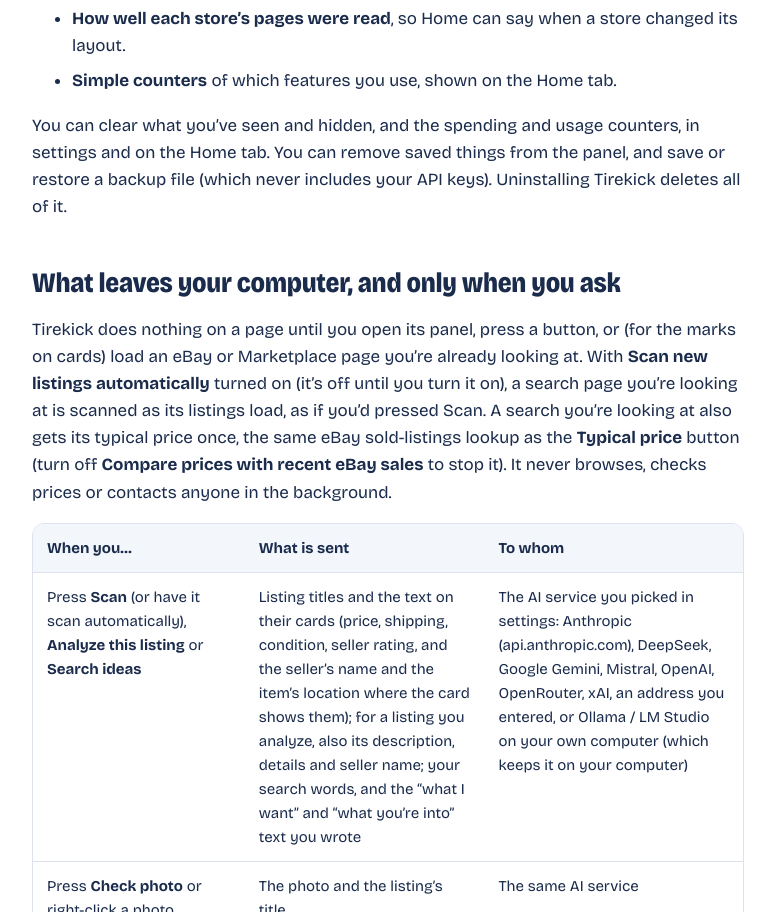
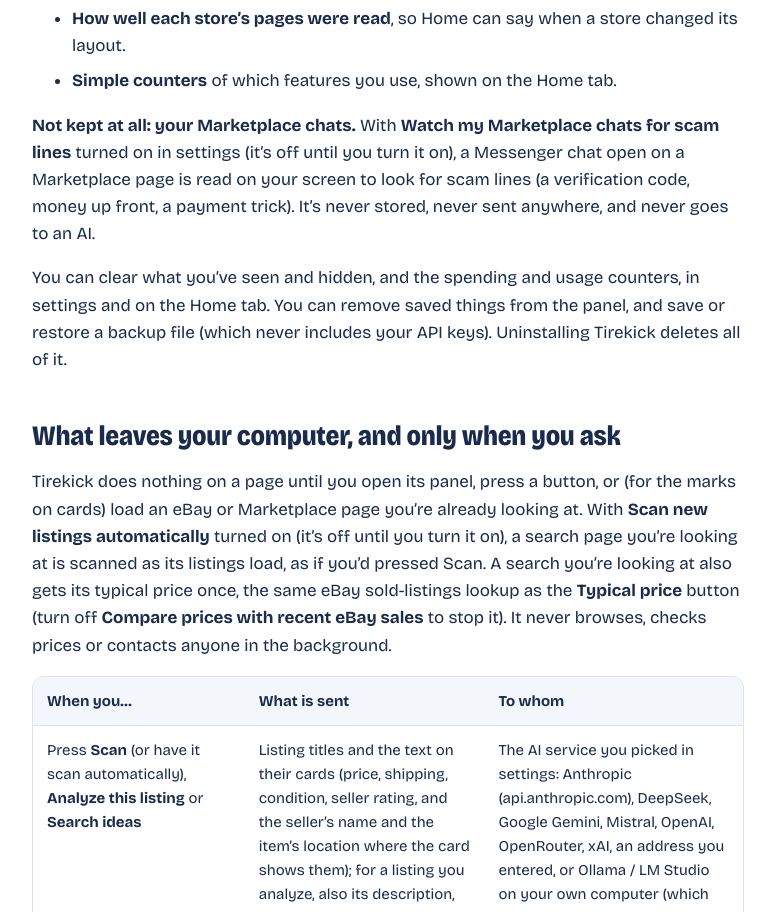
Before and after one commit to dabloonery/tirekick-site, a plain HTML site: page privacy.html in a window 1280 px wide. Shown: the part 1199-2111 px from the top of the page, without its empty margins (252-1027 px from the left). Drawn offline with Linux system fonts and the light colour scheme.

Commit message:
Privacy: the opt-in Marketplace chat check reads chats on screen only, never keeps or sends them (#16)
Claude-Session: https://claude.ai/code/session_01XVUCoBfzyR8CePEhGnoXVj

Co-authored-by: Claude <noreply@anthropic.com>

```diff
--- a/privacy.html
+++ b/privacy.html
@@ -47,6 +47,7 @@
     <li><b>How well each store’s pages were read</b>, so Home can say when a store changed its layout.</li>
     <li><b>Simple counters</b> of which features you use, shown on the Home tab.</li>
   </ul>
+  <p><b>Not kept at all: your Marketplace chats.</b> With <b>Watch my Marketplace chats for scam lines</b> turned on in settings (it’s off until you turn it on), a Messenger chat open on a Marketplace page is read on your screen to look for scam lines (a verification code, money up front, a payment trick). It’s never stored, never sent anywhere, and never goes to an AI.</p>
   <p>You can clear what you’ve seen and hidden, and the spending and usage counters, in settings and on the Home tab. You can remove saved things from the panel, and save or restore a backup file (which never includes your API keys). Uninstalling Tirekick deletes all of it.</p>
 
   <h2>What leaves your computer, and only when you ask</h2>
```
